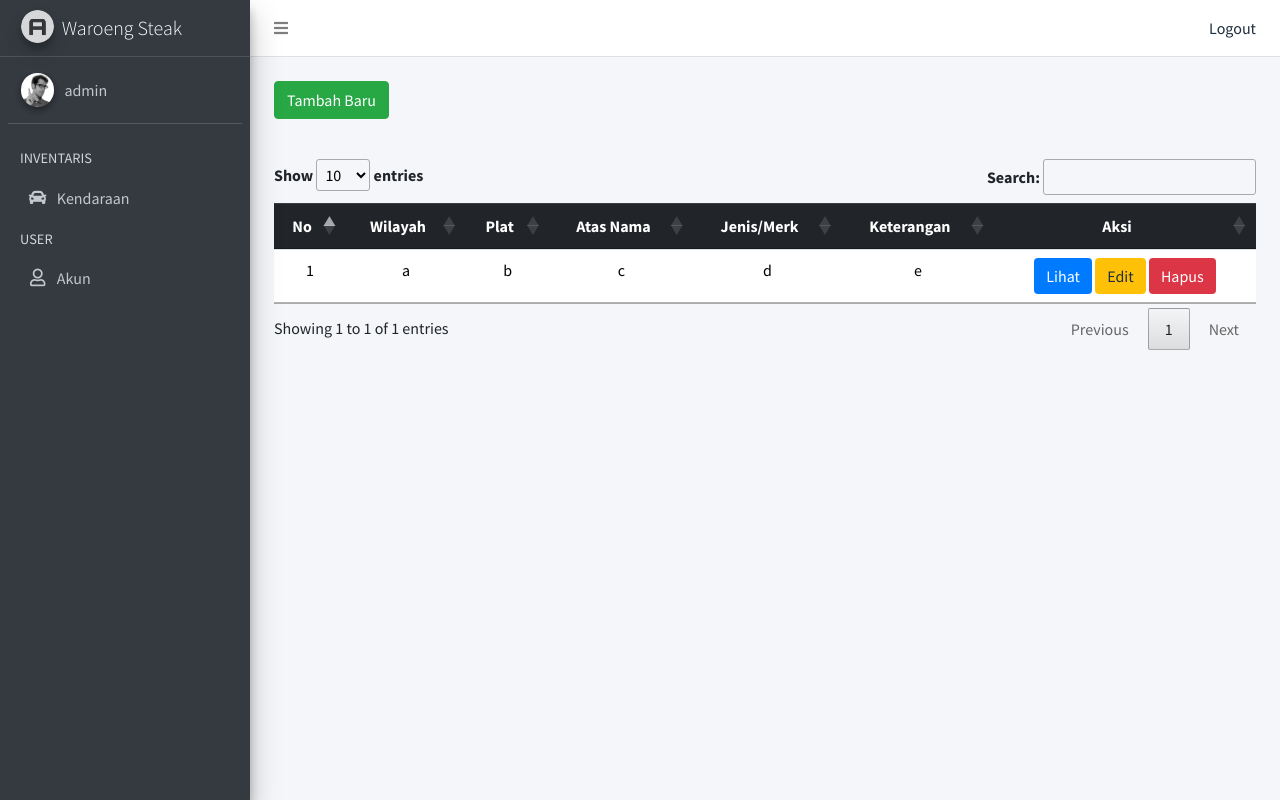
After one commit to hfhidayt/waroeng-steak, a Laravel app: page /dashboard/kendaraan in a window 1280 px wide. The commit adds this page. Run offline with Laravel 8, Linux system fonts and the light colour scheme; a user stored in the database is signed in; data comes from the database, SQL or seed files in the repository; some libraries are stand-ins or nearby versions.

Commit message:
tampilan kendaraan v1

```diff
--- a/app/Http/Controllers/KendaraanController.php
+++ b/app/Http/Controllers/KendaraanController.php
@@ -14,7 +14,9 @@ class KendaraanController extends Controller
      */
     public function index()
     {
-        //
+        return view('dashboard.kendaraan.index', [
+            'title' => 'Kendaraan'
+        ]);
     }
 
     /**
--- /dev/null
+++ b/resources/views/dashboard/kendaraan/index.blade.php
@@ -0,0 +1,49 @@
+@extends('layouts.main')
+@section('wrapper')
+    @include('partials.navbar')
+    @include('partials.sidebar')
+    <div class="content-wrapper">
+        <div class="row">
+            <div class="col mx-4 my-4">
+                @if(session()->has('success'))
+                    <div class="alert alert-success alert-dismissible fade show" role="alert">
+                        {{ session('success') }}
+                        <button type="button" class="btn-close" data-bs-dismiss="alert" aria-label="Close"></button>
+                    </div>
+                @endif
+                <a href="#create" class="btn btn-success" data-bs-toggle="modal">Tambah Baru</a>
+            </div>
+        </div>
+        <div class="row">
+            <div class="col mx-4 my-3">
+                <table class="table" id="table_id">
+                    <thead class="table-dark dt-head-center">
+                        <tr>
+                            <th scope="col">No</th>
+                            <th scope="col">Wilayah</th>
+                            <th scope="col">Plat</th>
+                            <th scope="col">Atas Nama</th>
+                            <th scope="col">Jenis/Merk</th>
+                            <th scope="col">Keterangan</th>
+                            <th scope="col">Aksi</th>
+                        </tr>
+                    </thead>
+                    <tbody class="text-center">
+                        <tr>
+                            <td>1</td>
+                            <td>a</td>
+                            <td>b</td>
+                            <td>c</td>
+                            <td>d</td>
+                            <td>e</td>
+                            <td>
+                                <a href="#show" class="btn btn-primary border-0" data-bs-toggle="modal">Lihat</a>
+                                <a href="#edit" class="btn btn-warning border-0" data-bs-toggle="modal">Edit</a>
+                                <a href="#delete" class="btn btn-danger border-0" data-bs-toggle="modal">Hapus</a>
+                            </td>
+                        </tr>
+                </table>
+            </div>
+        </div>
+    </div>
+@endsection
--- a/resources/views/partials/sidebar.blade.php
+++ b/resources/views/partials/sidebar.blade.php
@@ -18,8 +18,19 @@
         </div>
     </div>
 
-    @can('admin')
     <nav class="mt-2">
+        <ul class="nav nav-pills nav-sidebar flex-column" data-weight="treeview" role="menu" data-accordion="false">
+            <li class="nav-header">INVENTARIS</li>
+            <li class="nav-item">
+                <a href="/dashboard/kendaraan" class="nav-link">
+                <i class="nav-icon fas fa-car"></i>
+                <p>
+                    Kendaraan
+                </p>
+                </a>
+            </li>
+        </ul>
+        @can('admin')
         <ul class="nav nav-pills nav-sidebar flex-column" data-weight="treeview" role="menu" data-accordion="false">
             <li class="nav-header">USER</li>
             <li class="nav-item">
@@ -31,8 +42,8 @@
                 </a>
             </li>
         </ul>
+        @endcan
     </nav>
-    @endcan
 
     {{-- <!-- SidebarSearch Form -->
     <div class="form-inline">
--- a/routes/web.php
+++ b/routes/web.php
@@ -2,6 +2,7 @@
 
 use App\Http\Controllers\LoginController;
 use App\Http\Controllers\UserController;
+use App\Http\Controllers\KendaraanController;
 use Illuminate\Support\Facades\Route;
 
 /*
@@ -29,4 +30,6 @@ Route::get('/dashboard', function() {
     ]);
 })->middleware('auth');
 
+Route::resource('/dashboard/kendaraan', KendaraanController::class)->middleware('auth');
+
 Route::resource('/dashboard/akun', UserController::class)->except('create', 'show', 'edit')->middleware('admin');
```
